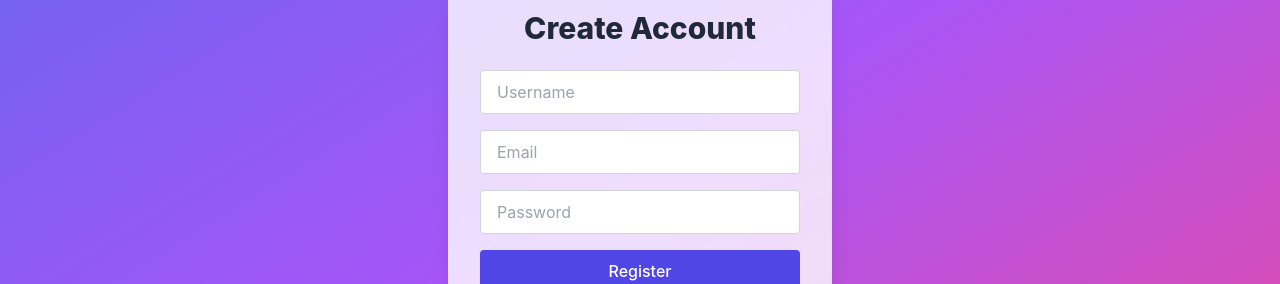
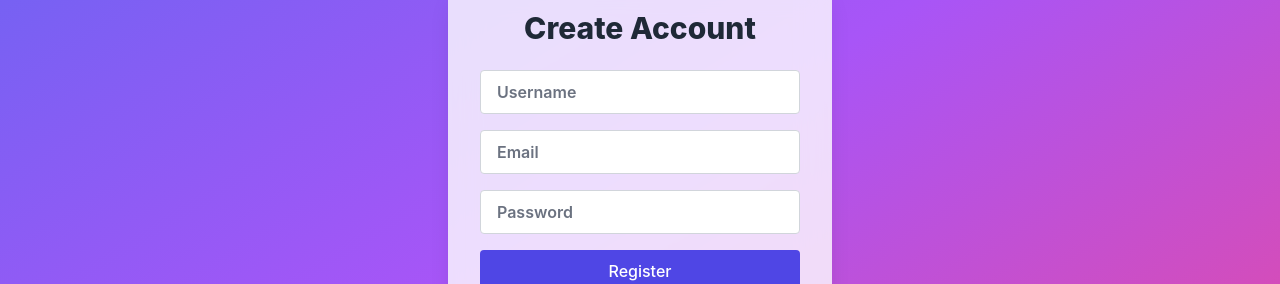
Before and after one commit to AjayyP10/Dumbo, a React (Vite) app in the folder frontend/: page /register in a window 1280 px wide. Shown: the part 227-511 px from the top of the page. Built offline with nearby package versions, Linux system fonts and the light colour scheme; no server answers.

Commit message:
Improve auth form input visibility: make text bold and darker in Login and Register pages

```diff
--- a/frontend/src/pages/Login.tsx
+++ b/frontend/src/pages/Login.tsx
@@ -26,13 +26,13 @@ export default function Login() {
         <h1 className="text-3xl font-extrabold text-center text-gray-800 mb-6">Welcome Back</h1>
         <form onSubmit={onSubmit} className="space-y-4">
           <input
-            className="w-full px-4 py-2 border border-gray-300 rounded focus:outline-none focus:ring-2 focus:ring-indigo-500"
+            className="w-full px-4 py-2 border border-gray-300 rounded focus:outline-none focus:ring-2 focus:ring-indigo-500 font-semibold text-gray-800 placeholder-gray-500"
             placeholder="Username"
             value={data.username}
             onChange={(e) => setData({ ...data, username: e.target.value })}
           />
           <input
-            className="w-full px-4 py-2 border border-gray-300 rounded focus:outline-none focus:ring-2 focus:ring-indigo-500"
+            className="w-full px-4 py-2 border border-gray-300 rounded focus:outline-none focus:ring-2 focus:ring-indigo-500 font-semibold text-gray-800 placeholder-gray-500"
             placeholder="Password"
             type="password"
             value={data.password}
--- a/frontend/src/pages/Register.tsx
+++ b/frontend/src/pages/Register.tsx
@@ -23,19 +23,19 @@ export default function Register() {
         <h1 className="text-3xl font-extrabold text-center text-gray-800 mb-6">Create Account</h1>
         <form onSubmit={onSubmit} className="space-y-4">
           <input
-            className="w-full px-4 py-2 border border-gray-300 rounded focus:outline-none focus:ring-2 focus:ring-indigo-500"
+            className="w-full px-4 py-2 border border-gray-300 rounded focus:outline-none focus:ring-2 focus:ring-indigo-500 font-semibold text-gray-800 placeholder-gray-500"
             placeholder="Username"
             value={data.username}
             onChange={(e) => setData({ ...data, username: e.target.value })}
           />
           <input
-            className="w-full px-4 py-2 border border-gray-300 rounded focus:outline-none focus:ring-2 focus:ring-indigo-500"
+            className="w-full px-4 py-2 border border-gray-300 rounded focus:outline-none focus:ring-2 focus:ring-indigo-500 font-semibold text-gray-800 placeholder-gray-500"
             placeholder="Email"
             value={data.email}
             onChange={(e) => setData({ ...data, email: e.target.value })}
           />
           <input
-            className="w-full px-4 py-2 border border-gray-300 rounded focus:outline-none focus:ring-2 focus:ring-indigo-500"
+            className="w-full px-4 py-2 border border-gray-300 rounded focus:outline-none focus:ring-2 focus:ring-indigo-500 font-semibold text-gray-800 placeholder-gray-500"
             placeholder="Password"
             type="password"
             value={data.password}
```
